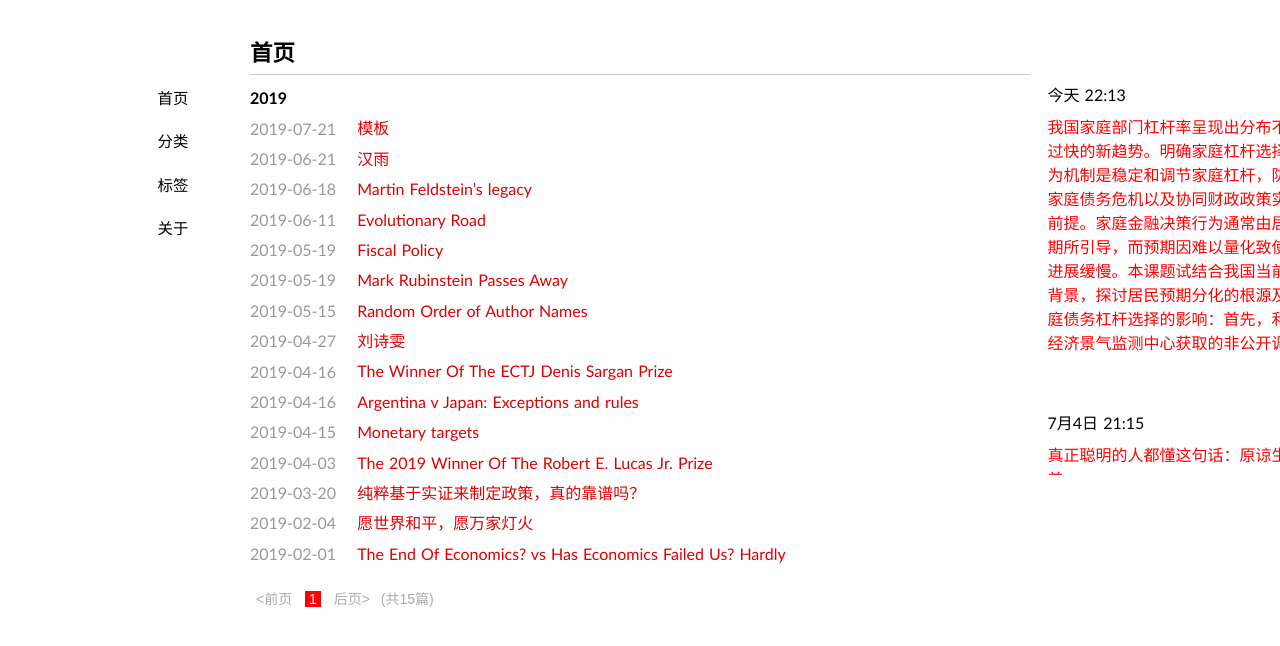
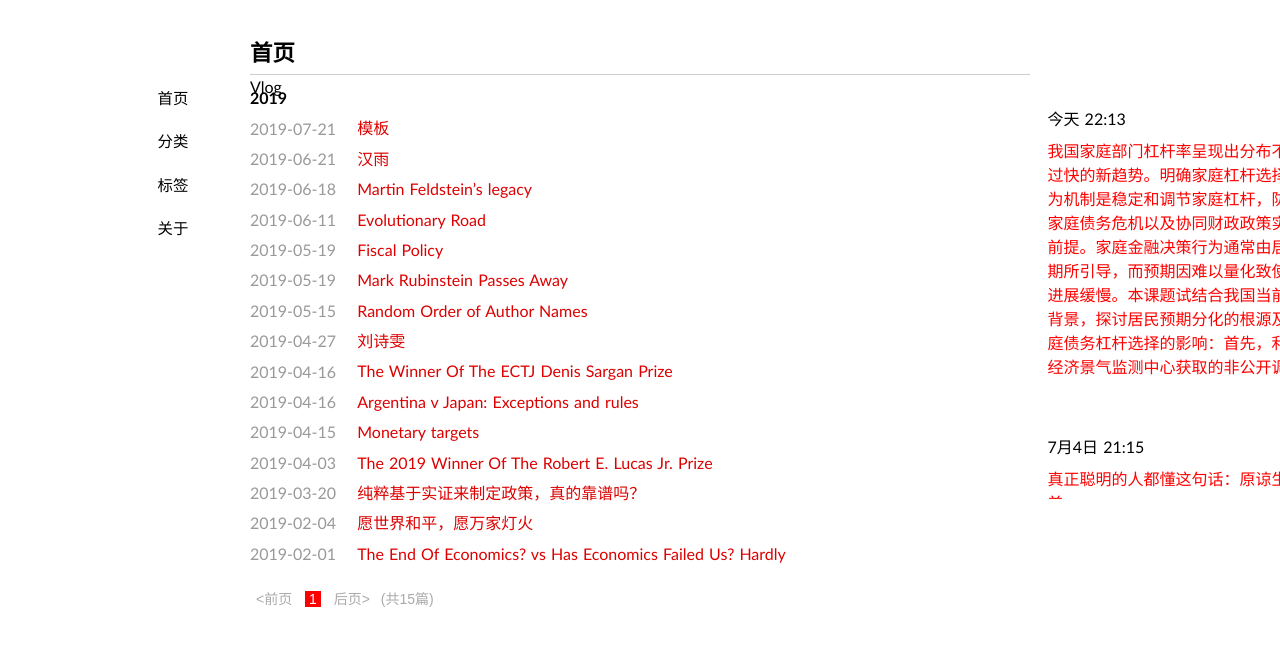
Before and after one commit to wuyy2007/wanguolin.github.io, a Jekyll site: the page built from index.html, in a window 1280 px wide. Shown: the top 646 px of the page. Built offline with Jekyll 4.4.1, drawn with Linux system fonts in a browser that asks for light colours; some web fonts are replaced; the list of posts is cut into pages by our own code.

Commit message:
Update default.html

```diff
--- a/_layouts/default.html
+++ b/_layouts/default.html
@@ -28,6 +28,7 @@
         </nav>
         <article class="content">
         {{ content }}
+		<section> Vlog </section>
  			<section id = "rightContent"   style="height: 400px; width: 350px; overflow-y:scroll;margin-left: 780px">
 
 			<div style="border: 1px  #000000; width: 90%; margin: 0 auto;">
```
